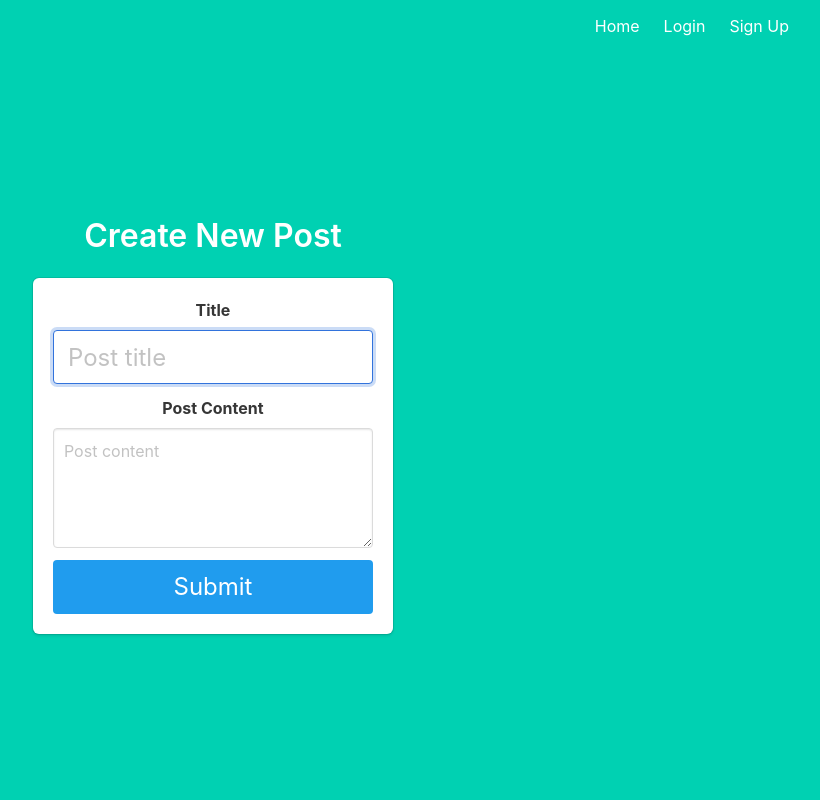
After one commit to NataleAlessi/blog-auth-flask, a Flask app: page /create in a window 1280 px wide. The commit adds this page. Shown: the whole page, without its empty margins (427-1247 px from the left). Run offline with Flask 2, Linux system fonts and the light colour scheme.

Commit message:
add post model, table, create, show, index routes and separate main from landing role

```diff
--- a/project/__init__.py
+++ b/project/__init__.py
@@ -30,4 +30,7 @@ def create_app():
     from .main import main as main_blueprint
     app.register_blueprint(main_blueprint)
 
+    from .post import post as post_blueprint
+    app.register_blueprint(post_blueprint)
+
     return app
--- a/project/auth.py
+++ b/project/auth.py
@@ -1,6 +1,5 @@
 from flask import Blueprint, render_template, redirect, url_for, request, flash
 from flask_login import login_user, logout_user, login_required
-from .models import User
 from werkzeug.security import generate_password_hash, check_password_hash
 from .models import User
 from . import db
--- a/project/main.py
+++ b/project/main.py
@@ -5,8 +5,8 @@ from . import db
 main = Blueprint('main', __name__)
 
 @main.route('/')
-def index():
-    return render_template('index.html')
+def landing():
+    return render_template('landing.html')
 
 @main.route('/profile')
 @login_required
--- /dev/null
+++ b/project/post.py
@@ -0,0 +1,36 @@
+from flask import Blueprint, render_template, request, flash, redirect, url_for
+#from flask_login import login_required, current_user
+from .models import Post
+from . import db
+
+post = Blueprint('post', __name__)
+
+
+@post.route('/index')
+def index():
+    posts = Post.query.all()
+    return render_template('index.html', posts=posts)
+
+
+
+@post.route('/create', methods=('GET', 'POST'))
+#@login_required
+def create():
+    if request.method == 'POST':
+        title = request.form['title']
+        content = request.form['content']
+        if not title:
+            flash('Title is required!')
+        else:
+        	# return "some"
+            new_post = Post(title=title, content=content)
+            db.session.add(new_post)
+            db.session.commit()
+            return redirect(url_for('post.index'))
+    return render_template('create.html')
+
+
+@post.route('/<int:post_id>')
+def show_post(post_id):
+    post = Post.query.get(post_id)
+    return render_template('post.html', post=post)
--- a/project/templates/base.html
+++ b/project/templates/base.html
@@ -18,7 +18,7 @@
 
                     <div id="navbarMenuHeroA" class="navbar-menu">
                         <div class="navbar-end">
-                            <a href="{{ url_for('main.index') }}" class="navbar-item">
+                            <a href="{{ url_for('main.landing') }}" class="navbar-item">
                                 Home
                             </a>
                             {% if current_user.is_authenticated %}
--- /dev/null
+++ b/project/templates/create.html
@@ -0,0 +1,35 @@
+{% extends "base.html" %}
+
+{% block content %}
+<div class="column is-4 is-offset-4">
+    <h3 class="title">Create New Post</h3>
+    <div class="box">
+    {% with messages = get_flashed_messages() %}
+        {% if messages %}
+        <div class="notification is-danger">
+            {{ messages[0] }}. <a href="{{ url_for('post.create') }}">Start anew?</a>.
+        </div>
+        {% endif %}
+    {% endwith %}
+        <form method="POST" action="{{ url_for('post.create') }}">
+
+            <label class="label" for="title">Title</label>
+            <div class="field">
+                <div class="control">
+                    <input class="input is-large" type="text" name="title" placeholder="Post title" value="{{ request.form['title'] }}" autofocus="">
+                </div>
+            </div>
+
+
+            <label class="label" for="title">Post Content</label>
+            <div class="field">
+                <div class="control">
+                    <textarea class="textarea" name="content" placeholder="Post content" autofocus="">{{ request.form['content'] }}</textarea>
+                </div>
+            </div>
+
+            <button type="submit" class="button is-block is-info is-large is-fullwidth">Submit</button>
+        </form>
+    </div>
+</div>
+{% endblock %}
```
Also changed, not shown: project/models.py (+7 -0 lines), project/templates/index.html (+15 -7 lines), project/templates/landing.html (added, +10 -0 lines), project/templates/post.html (added, +7 -0 lines), project/db.sqlite.
